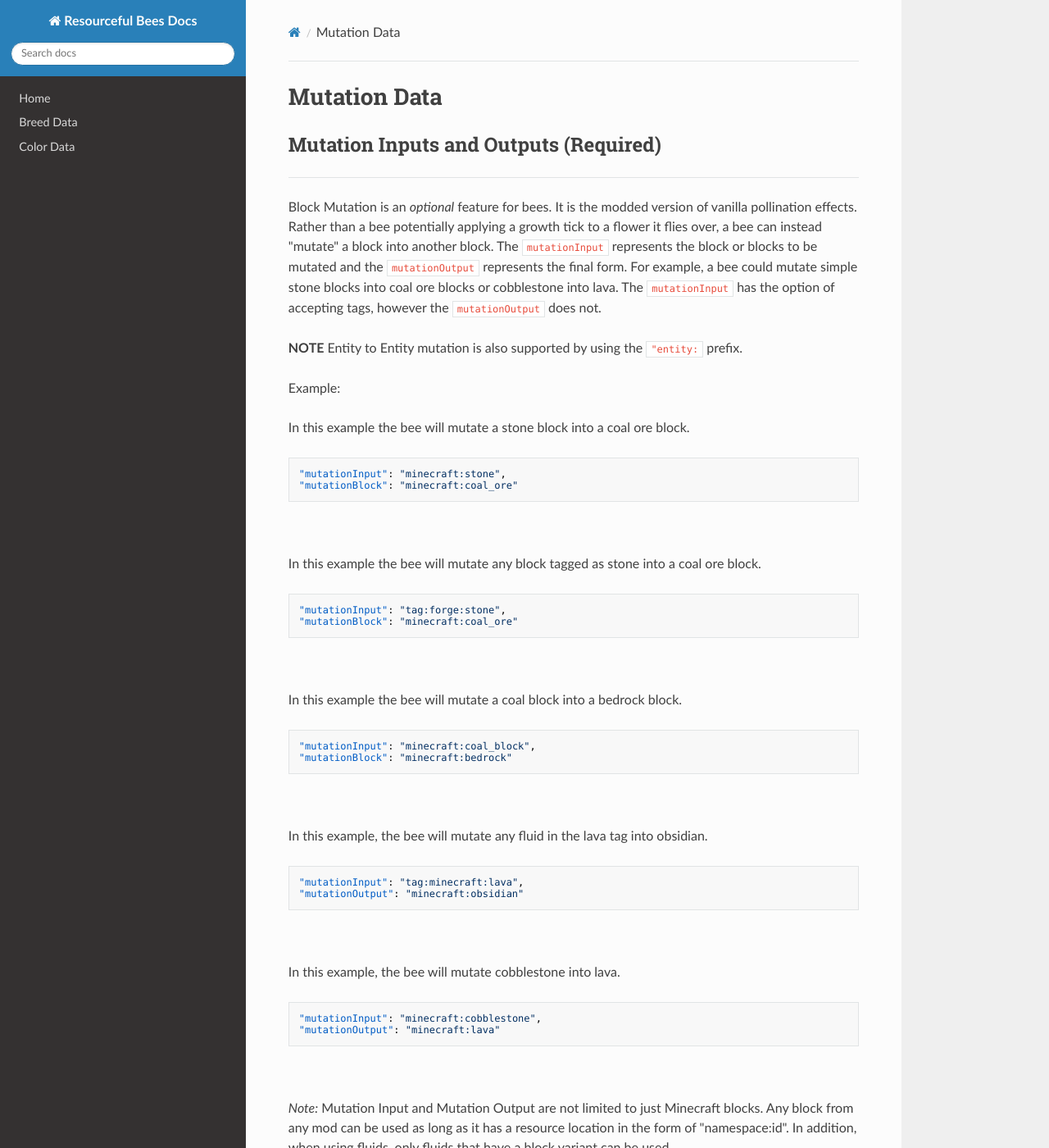
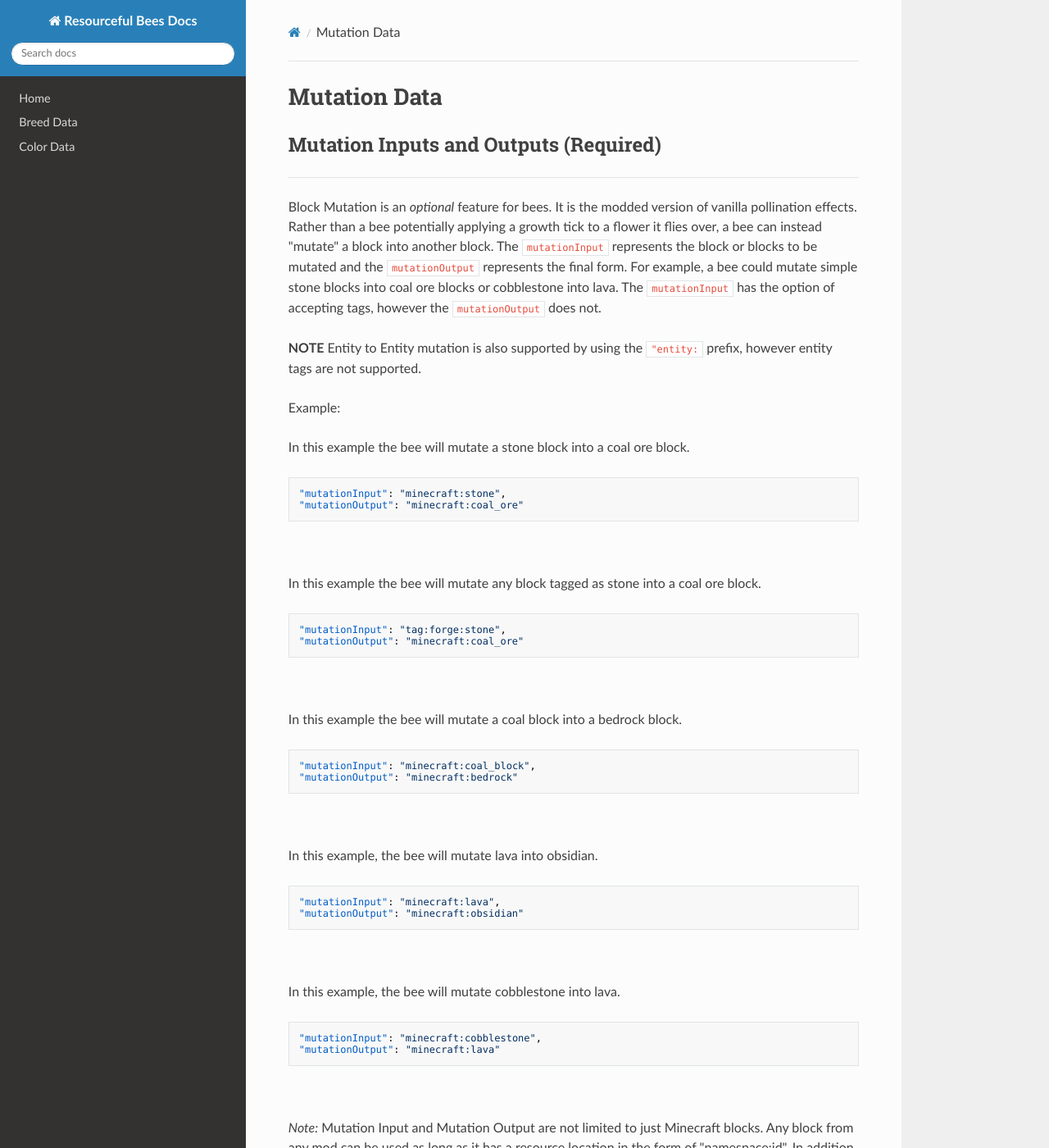
Before and after one commit to Team-Resourceful/ResourcefulBeesDocs, an MkDocs documentation site: the page built from docs/bee_data/mutation_data.md, in a window 1280 px wide and 1400 px high. Shown: the whole window at 82% size. Built offline with MkDocs 1.6.1, drawn with Linux system fonts in a browser that asks for light colours; nearby versions of some CDN libraries.

Commit message:
docs/bee_data/mutation_data.md updated from https://stackedit.io/

````diff
--- a/docs/bee_data/mutation_data.md
+++ b/docs/bee_data/mutation_data.md
@@ -5,34 +5,34 @@
 
 Block Mutation is an *optional* feature for bees. It is the modded version of vanilla pollination effects. Rather than a bee potentially applying a growth tick to a flower it flies over, a bee can instead "mutate" a block into another block. The `mutationInput` represents the block or blocks to be mutated and the `mutationOutput` represents the final form. For example, a bee could mutate simple stone blocks into coal ore blocks or cobblestone into lava. The `mutationInput` has the option of accepting tags, however the `mutationOutput` does not.
 
-**NOTE** Entity to Entity mutation is also supported by using the `"entity:` prefix.
+**NOTE** Entity to Entity mutation is also supported by using the `"entity:` prefix, however entity tags are not supported.
 
 Example:
 
 In this example the bee will mutate a stone block into a coal ore block.<br>
 ```json
 "mutationInput": "minecraft:stone",
-"mutationBlock": "minecraft:coal_ore"
+"mutationOutput": "minecraft:coal_ore"
 ```
 <br>
 
 In this example the bee will mutate any block tagged as stone into a coal ore block.<br>
 ```json
 "mutationInput": "tag:forge:stone",
-"mutationBlock": "minecraft:coal_ore"
+"mutationOutput": "minecraft:coal_ore"
 ```
 <br>
 
 In this example the bee will mutate a coal block into a bedrock block.<br>
 ```json
 "mutationInput": "minecraft:coal_block",
-"mutationBlock": "minecraft:bedrock"
+"mutationOutput": "minecraft:bedrock"
 ```
 <br>
 
-In this example, the bee will mutate any fluid in the lava tag into obsidian.<br>
+In this example, the bee will mutate lava into obsidian.<br>
 ```json
-"mutationInput": "tag:minecraft:lava",
+"mutationInput": "minecraft:lava",
 "mutationOutput": "minecraft:obsidian"
 ```
 <br>
````
Also changed, not shown: other parts of docs/bee_data/mutation_data.md (+1 -1 lines).
